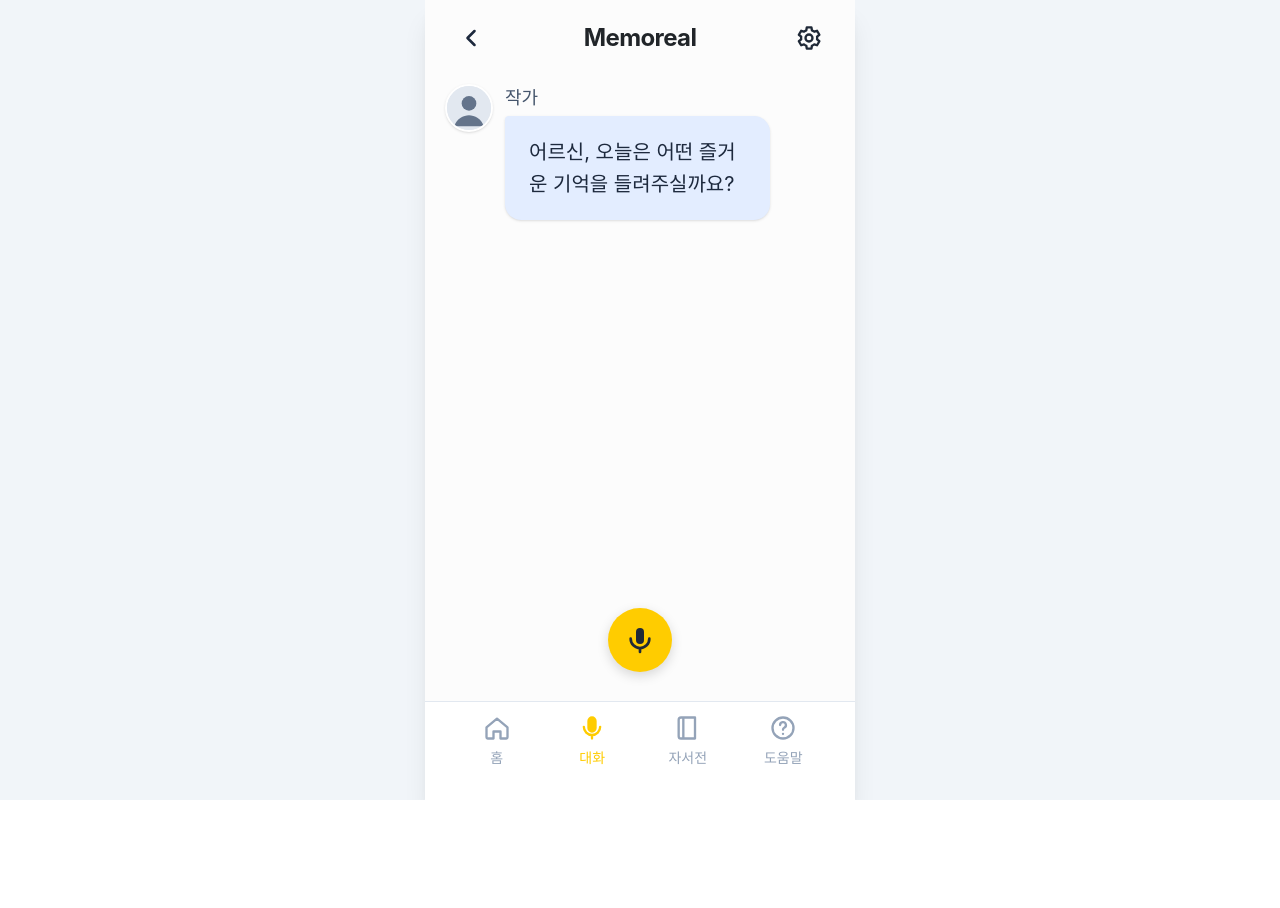
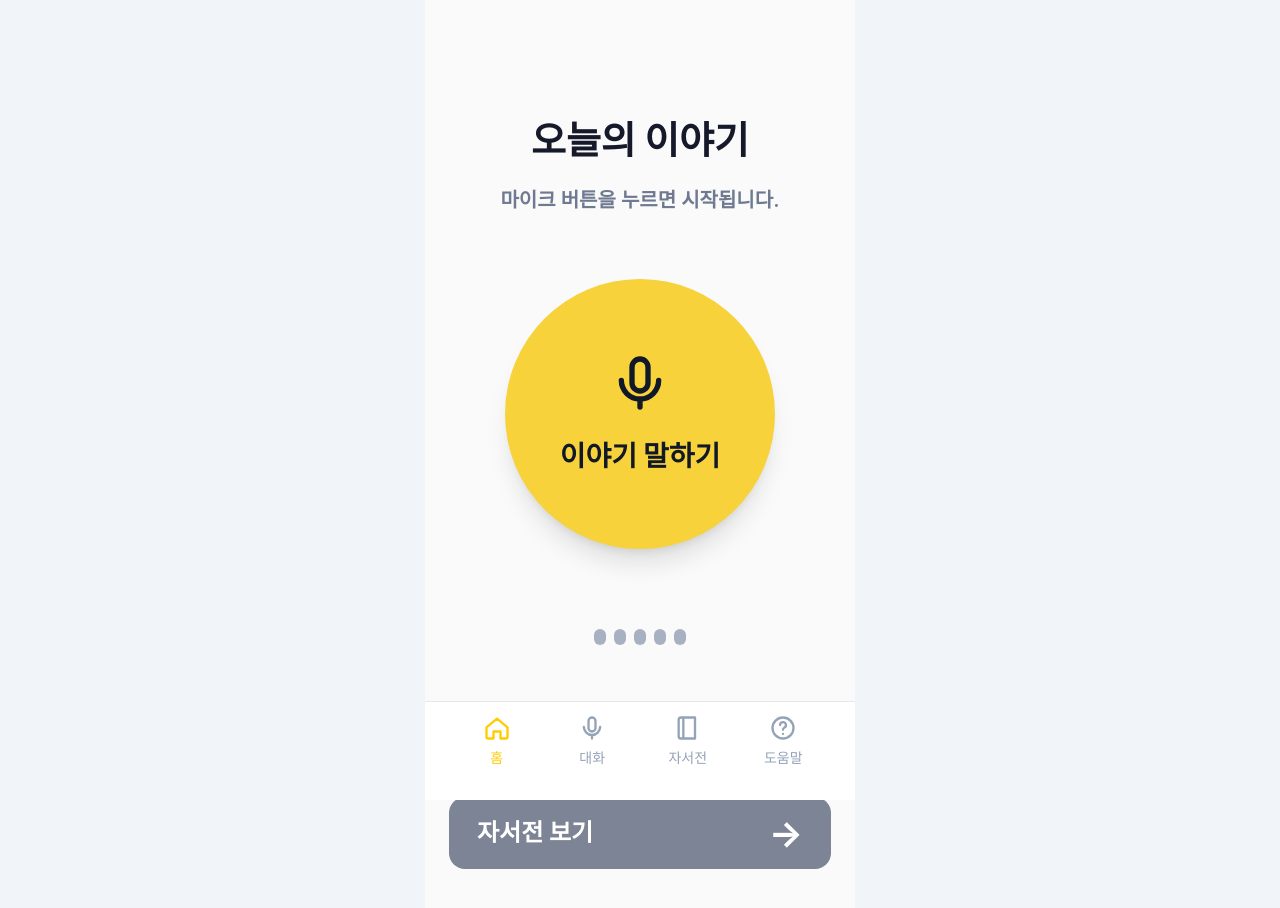
Before and after one commit to choiby7/likelion-team1-ideathon-frontend, a React (Vite) app: page /home in a window 1280 px wide. Before the commit this address led to /chat. Shown: the top 908 px of the page. Before the commit the page ends 800 px from the top, so only its background shows below. Built offline with nearby package versions, Linux system fonts and the light colour scheme.

Commit message:
홈 화면 추가

```diff
--- a/src/main.tsx
+++ b/src/main.tsx
@@ -7,6 +7,7 @@ import AutobiographyPage from "./pages/AutobiographyPage";
 import MemoirReaderPage from "./pages/MemoirReaderPage";
 import OnboardingPage from "./pages/OnboardingPage";
 import MicPermissionPage from "./pages/MicPermissionPage";
+import HomePage from "./pages/HomePage";
 
 ReactDOM.createRoot(document.getElementById("root")!).render(
   <React.StrictMode>
@@ -15,7 +16,7 @@ ReactDOM.createRoot(document.getElementById("root")!).render(
         <Route path="/" element={<Navigate to="/onboarding" replace />} />
         <Route path="/onboarding" element={<OnboardingPage />} />
         <Route path="/mic-permission" element={<MicPermissionPage />} />
-        <Route path="/home" element={<Navigate to="/chat" replace />} />
+        <Route path="/home" element={<HomePage />} />
         <Route path="/chat" element={<ChatPage />} />
         <Route path="/autobiography" element={<AutobiographyPage />} />
         <Route path="/autobiography/:id" element={<MemoirReaderPage />} />
--- /dev/null
+++ b/src/pages/HomePage.tsx
@@ -0,0 +1,102 @@
+import { useState } from "react";
+import BottomNav from "../components/BottomNav";
+
+function HomePage() {
+  const [isSpeaking, setIsSpeaking] = useState(false);
+
+  const handleSpeakClick = () => {
+    setIsSpeaking((prev) => !prev);
+  };
+
+  return (
+    <main className="min-h-screen bg-[#f1f4f8] flex justify-center">
+      <section className="w-full max-w-[430px] min-h-screen bg-[#fafafa] px-6 pt-28 pb-32">
+        {/* 제목 영역 */}
+        <section className="text-center">
+          <h1 className="text-[38px] font-extrabold text-[#15192a]">
+            오늘의 이야기
+          </h1>
+
+          <p className="mt-4 text-[20px] font-semibold text-[#6f7a91]">
+            마이크 버튼을 누르면 시작됩니다.
+          </p>
+        </section>
+
+        {/* 마이크 버튼 */}
+        <section className="mt-16 flex justify-center">
+          <button
+            onClick={handleSpeakClick}
+            className={`w-[270px] h-[270px] rounded-full bg-[#f7d23b] flex flex-col items-center justify-center shadow-xl transition duration-300 ${
+              isSpeaking
+                ? "scale-105 shadow-[0_0_35px_rgba(247,210,59,0.85)]"
+                : "hover:scale-105"
+            }`}
+          >
+            <svg
+              viewBox="0 0 24 24"
+              fill="none"
+              className="w-16 h-16 text-[#111827]"
+            >
+              <rect
+                x="9"
+                y="3"
+                width="6"
+                height="12"
+                rx="3"
+                stroke="currentColor"
+                strokeWidth="2"
+              />
+              <path
+                d="M5 11a7 7 0 0 0 14 0M12 18v3"
+                stroke="currentColor"
+                strokeWidth="2"
+                strokeLinecap="round"
+              />
+            </svg>
+
+            <span className="mt-5 text-[28px] font-extrabold text-[#111827]">
+              {isSpeaking ? "듣는 중..." : "이야기 말하기"}
+            </span>
+          </button>
+        </section>
+
+        {/* 활성화 표시 */}
+        <section className="mt-20 flex justify-center gap-2">
+          {[1, 2, 3, 4, 5].map((bar) => (
+            <span
+              key={bar}
+              className={`w-3 rounded-full bg-[#a8b1c2] transition-all duration-300 ${
+                isSpeaking
+                  ? bar % 2 === 0
+                    ? "h-9"
+                    : "h-5"
+                  : "h-4"
+              }`}
+            />
+          ))}
+        </section>
+
+        {/* 진행 바 */}
+        <section className="mt-28">
+          <div className="h-2 w-full rounded-full bg-[#eef1f6] overflow-hidden">
+            <div
+              className={`h-full rounded-full bg-[#7c8496] transition-all duration-500 ${
+                isSpeaking ? "w-2/3" : "w-1/3"
+              }`}
+            />
+          </div>
+        </section>
+
+        {/* 자서전 보기 버튼 */}
+        <button className="mt-8 w-full h-[72px] rounded-[16px] bg-[#7c8496] text-white flex items-center justify-between px-7 text-[24px] font-bold transition hover:bg-[#6b7280]">
+          자서전 보기
+          <span className="text-[36px]">→</span>
+        </button>
+
+        <BottomNav />
+      </section>
+    </main>
+  );
+}
+
+export default HomePage;
```
